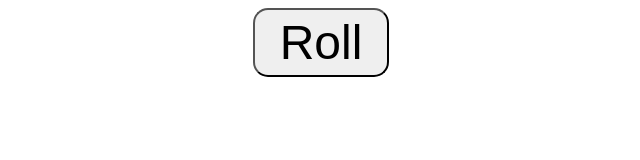
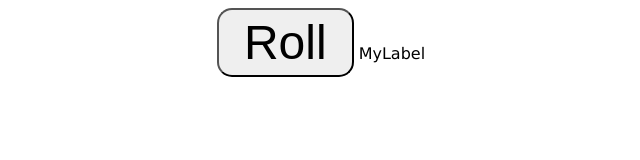
Before and after one commit to Ukofi-SunAcc/DiceRoll, a plain HTML site: page index.html in a window 1280 px wide. Shown: the whole page, without its empty margins (319-959 px from the left). Drawn offline with Linux system fonts and the light colour scheme.

Commit message:
added Label myLabel in index.html

```diff
--- a/index.html
+++ b/index.html
@@ -8,6 +8,7 @@
 </head>
 <body>
     <button id="myButton">Roll</button>
+    <label id="myLabel">MyLabel</label>
     <script src="script.js"></script>
 </body>
 </html>
```
